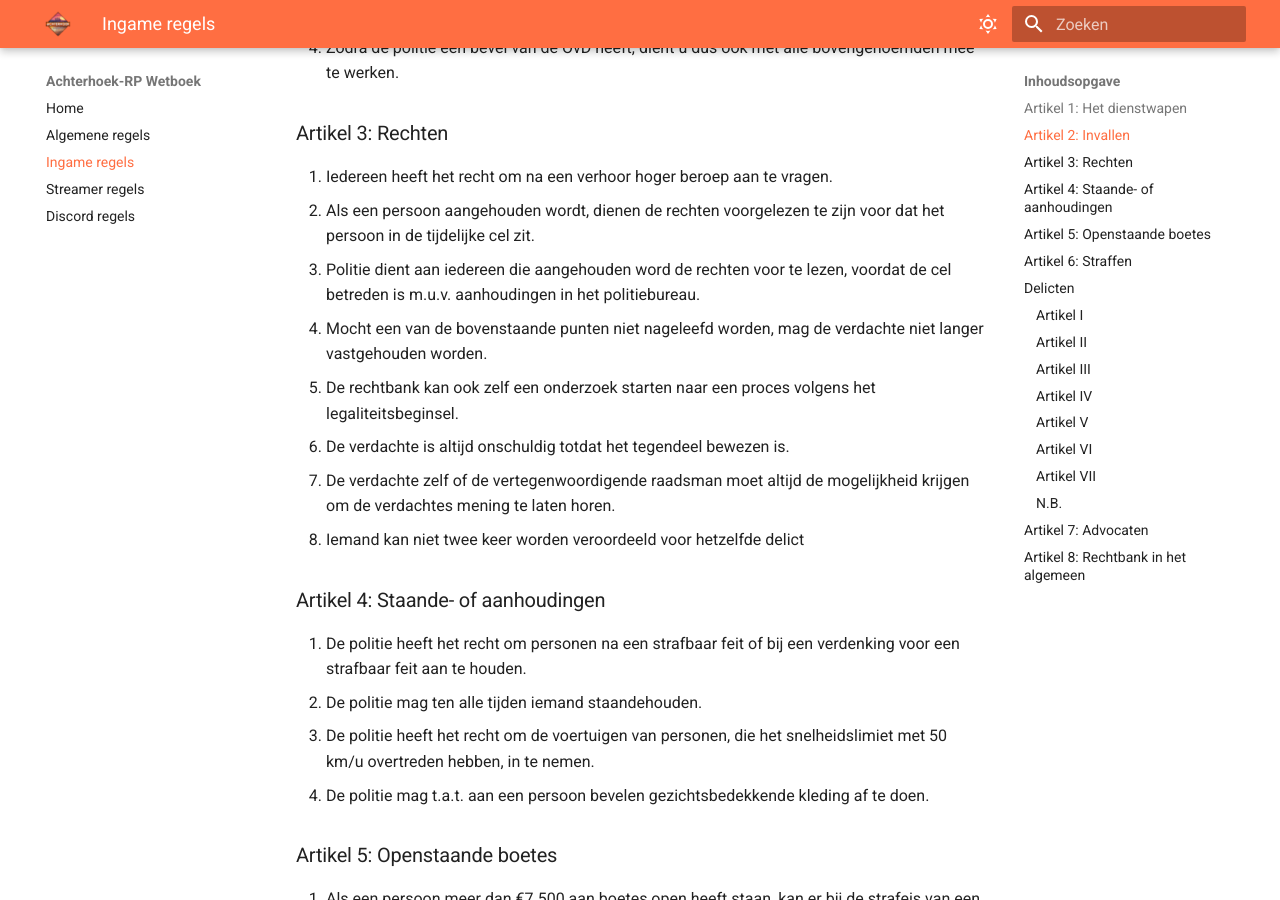
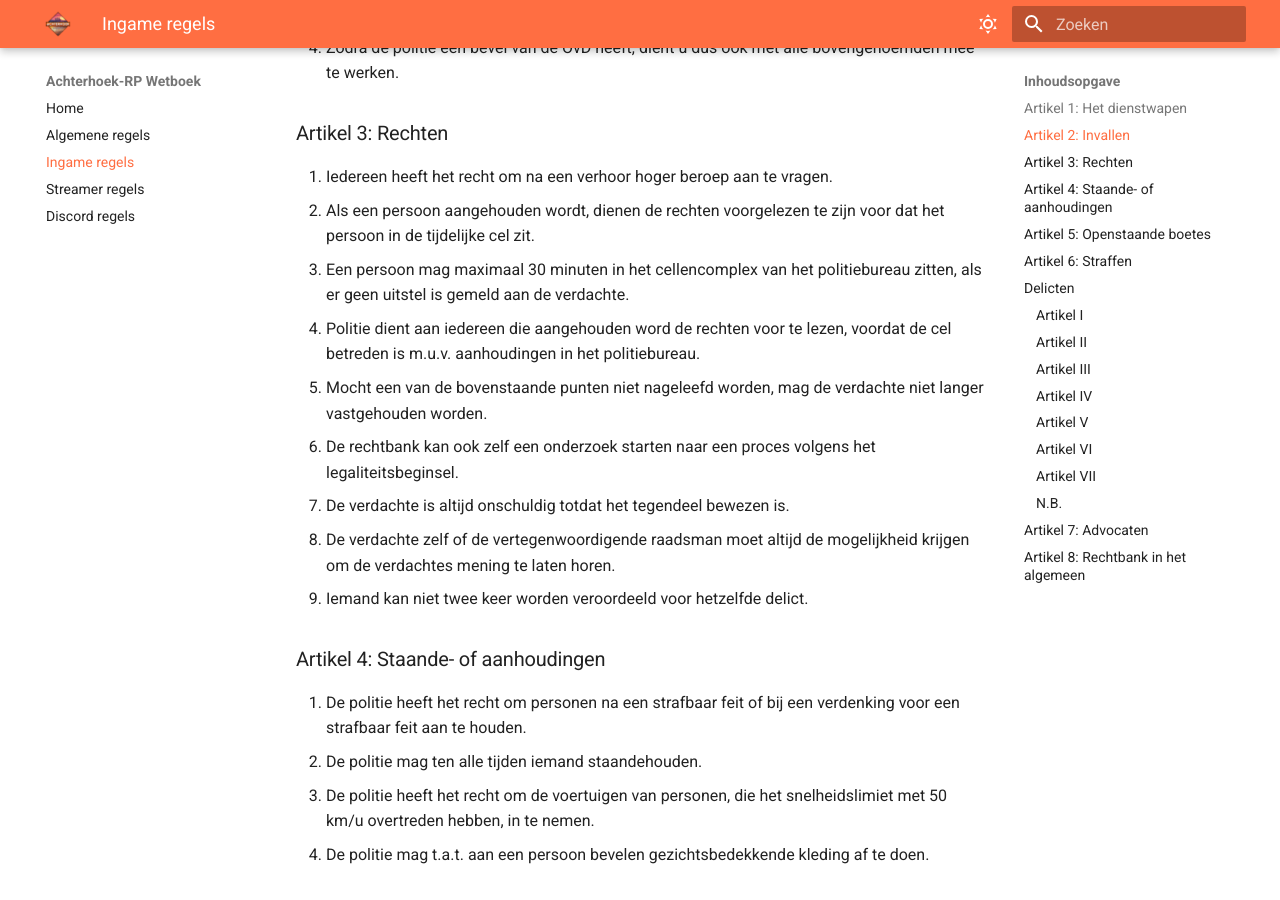
Before and after one commit to Jaccosf/ARP-Wetboek, an MkDocs documentation site: the page built from docs/wetboek.md, in a window 1280 px wide and 900 px high, scrolled down 648 px. Built offline with MkDocs 1.6.1 and Material for MkDocs 9.7.7, drawn with Linux system fonts in a browser that asks for light colours.

Commit message:
Artikel 3.3: Cellencomplex
Regel toegevoegd over hoelang je in het cellencomplex van het politiebureau mag zitten.

```diff
--- a/docs/wetboek.md
+++ b/docs/wetboek.md
@@ -16,12 +16,13 @@ Hier kunt u de algemene IC (In Charachter) regels van Achterhoek-RP vinden.
 ### Artikel 3: Rechten
 1. Iedereen heeft het recht om na een verhoor hoger beroep aan te vragen.
 2. Als een persoon aangehouden wordt, dienen de rechten voorgelezen te zijn voor dat het persoon in de tijdelijke cel zit.
-3. Politie dient aan iedereen die aangehouden word de rechten voor te lezen, voordat de cel betreden is m.u.v. aanhoudingen in het politiebureau.
-4. Mocht een van de bovenstaande punten niet nageleefd worden, mag de verdachte niet langer vastgehouden worden.
-5. De rechtbank kan ook zelf een onderzoek starten naar een proces volgens het legaliteitsbeginsel.
-6. De verdachte is altijd onschuldig totdat het tegendeel bewezen is.
-7. De verdachte zelf of de vertegenwoordigende raadsman moet altijd de mogelijkheid krijgen om de verdachtes mening te laten horen.
-8. Iemand kan niet twee keer worden veroordeeld voor hetzelfde delict
+3. Een persoon mag maximaal 30 minuten in het cellencomplex van het politiebureau zitten, als er geen uitstel is gemeld aan de verdachte.
+4. Politie dient aan iedereen die aangehouden word de rechten voor te lezen, voordat de cel betreden is m.u.v. aanhoudingen in het politiebureau.
+5. Mocht een van de bovenstaande punten niet nageleefd worden, mag de verdachte niet langer vastgehouden worden.
+6. De rechtbank kan ook zelf een onderzoek starten naar een proces volgens het legaliteitsbeginsel.
+7. De verdachte is altijd onschuldig totdat het tegendeel bewezen is.
+8. De verdachte zelf of de vertegenwoordigende raadsman moet altijd de mogelijkheid krijgen om de verdachtes mening te laten horen.
+9. Iemand kan niet twee keer worden veroordeeld voor hetzelfde delict.
 
 ### Artikel 4: Staande- of aanhoudingen
 1. De politie heeft het recht om personen na een strafbaar feit of bij een verdenking voor een strafbaar feit aan te houden.
```
